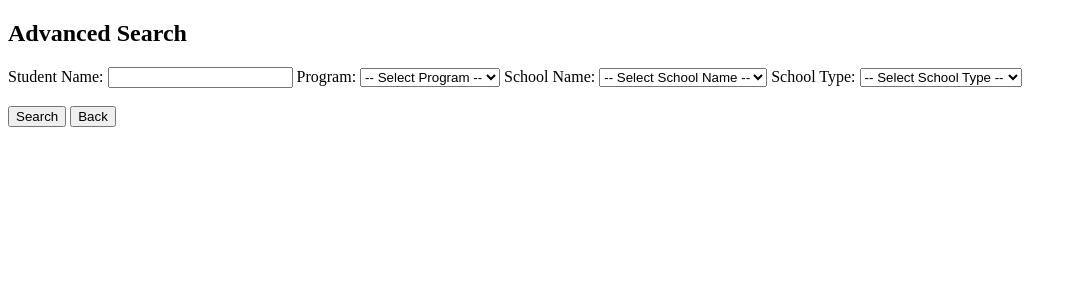
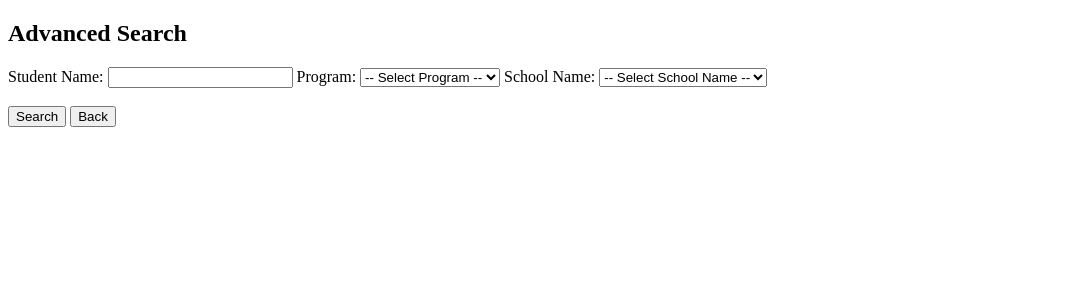
Before and after one commit to mebcool/Gradoutcome, a Flask app: template proto3/templates/advanced.html in a window 1280 px wide. Shown: the part 54-354 px from the top of the page, without its empty margins (0-1077 px from the left). Run offline with Flask 3, Linux system fonts and the light colour scheme; the template is opened without the code that fills it, so the values that code supplies are empty.

Commit message:
Update advanced.html

```diff
--- a/proto3/templates/advanced.html
+++ b/proto3/templates/advanced.html
@@ -21,14 +21,7 @@
                 <option value="{{ type }}">{{ type }}</option>
             {% endfor %}
         </select>
-
-        <label for="school_type">School Type:</label>
-        <select id="school_type" name="school_type">
-            <option value="">-- Select School Type --</option>
-            {% for type in school_types %}
-                <option value="{{ type }}">{{ type }}</option>
-            {% endfor %}
-        </select><br><br>
+        <br><br>
 
         <button type="submit">Search</button>
         <button type="button" onclick="window.location.href='/advanced';" class="btn">Back</button>
```
